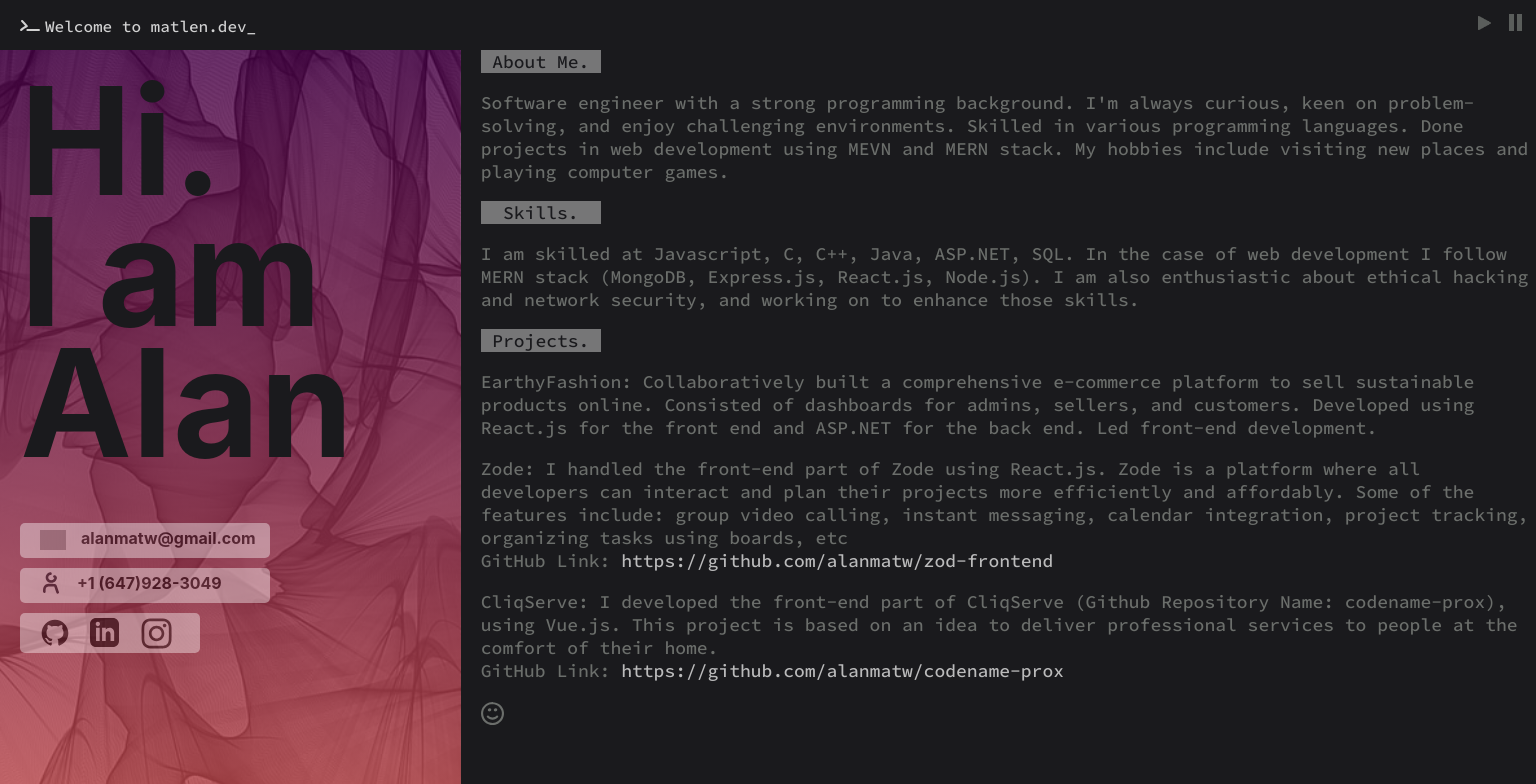
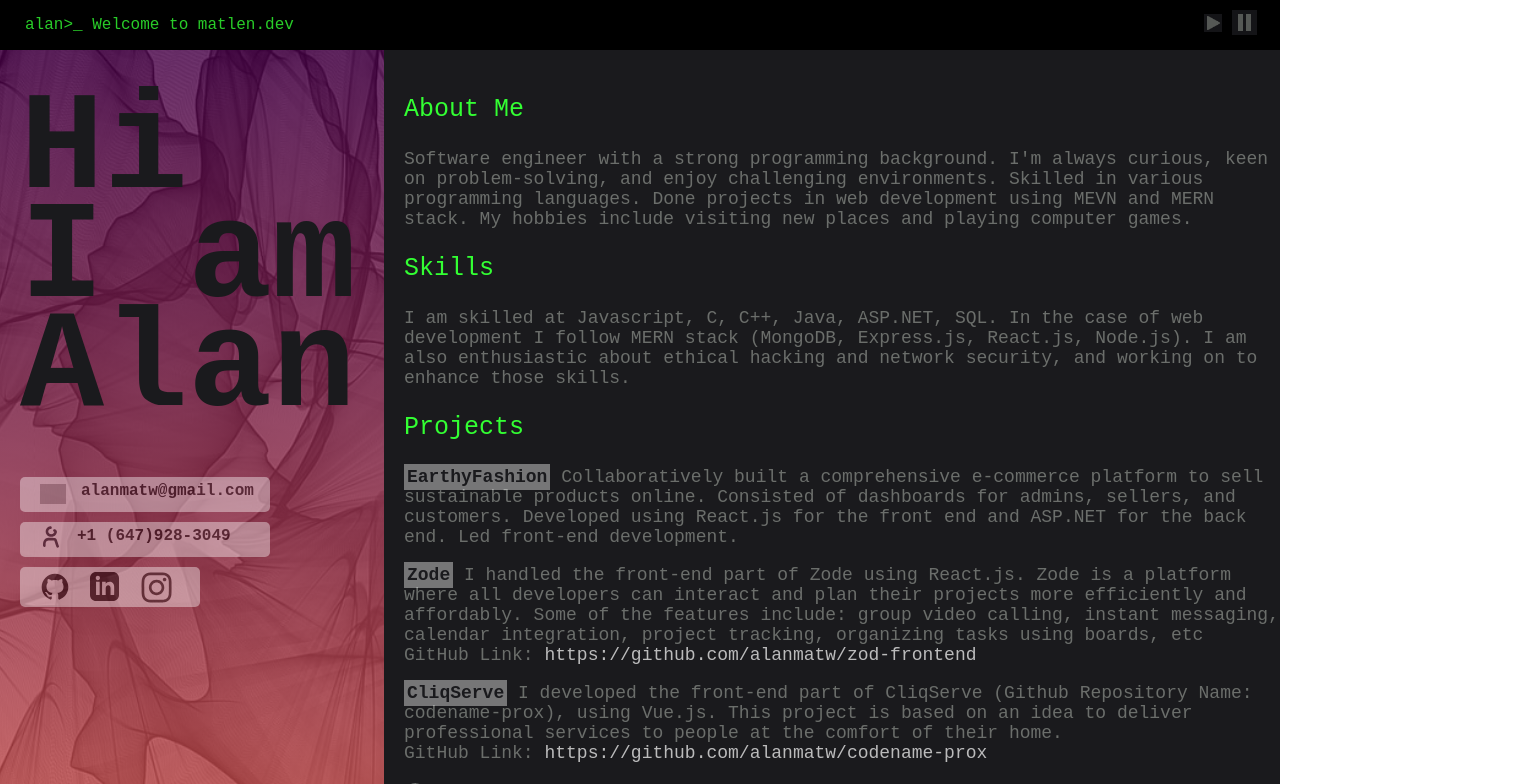
Before and after one commit to alanmatw/matlen.dev, a React (Create React App) app in the folder client/: page / in a window 1280 px wide. Shown: the top 784 px of the page, 1536 px wide, since content can reach past the window. Built offline with nearby package versions, Linux system fonts and the light colour scheme; no server answers; grey boxes are pictures that could not be loaded.

Commit message:
refactor: changed the entire layout - front-end

```diff
--- a/client/src/components/home/home.css
+++ b/client/src/components/home/home.css
@@ -1,15 +1,16 @@
 .homeWrapper {
-    width: 1536px;
+    width: 100%;
+    height: 100vh;
+    font-family: 'Courier New', Courier, monospace;
 }
 
 .navWrapper {
     height: 50px;
-    background-color: #1A1A1D;
+    background-color: #000;
     padding-left: 20px;
 }
 
 .nav-grid {
-    width: 100%;
     display: grid;
     grid-template-columns: 1fr 1fr;
     opacity: 0.8;
@@ -17,14 +18,14 @@
 
 .nav-song {
     padding-top: 10px;
-    padding-left: 92%;
+    padding-left: 88%;
 }
 
-.nav-flex-wrapper {
-    display: flex;
+.nav-left {
+
 }
 
-.nav-cmd {
+/*.nav-cmd {
     padding-top: 30px;
     width: 20px;
 	height: 20px;
@@ -32,22 +33,30 @@
 	background-repeat: no-repeat;
 	background-position: center;
 	background-size: contain;
-}
+    filter: hue-rotate(90deg) saturate(200%) brightness(100%) contrast(100%);
+}*/
 
 .nav-msg {
     padding-left: 5px;
-    font-family: "code-medium";
-    color: #fff;
+    color: #33ff33;
+}
+
+.blinking-cursor {
+    animation: blink 1s infinite;
+}
+
+@keyframes blink {
+    0%, 100% { opacity: 1; }
+    50% { opacity: 0; }
 }
 
 .webBodyWrapper {
     display: grid;
     grid-template-columns: 30% 70%;
-    height: 681px;
+    height: calc(100% - 50px);
 }
 
 .webBodyLeft {
-    /*background-color: #61892F;*/
 	background-image: linear-gradient(rgb(72,0,72,0.8), rgb(192,72,72,0.8)), url('../../assets/abs1.jpg');
 	background-repeat: no-repeat;
 	background-position: center;
@@ -65,6 +74,8 @@
 
 .wBL-container {
     padding-left: 20px;
+    padding-top: 20px;
+    height: 100%;
 }
 
 .wBL-h-wrapper {
@@ -74,15 +85,15 @@
 .wBL-p1 {
     margin: 0;
     font-weight: bold;
-    font-size: 150px;
+    font-size: 140px;
     color: #1A1A1D;
 }
 
 /*.wBL-h-tree {
     margin-top: 120px;
-    width: 30px;
-	height: 30px;
-	background-image: url('../../assets/smiley.svg');
+    width: 40px;
+	height: 40px;
+	background-image: url('../../assets/undraw_tree.svg');
 	background-repeat: no-repeat;
 	background-position: center;
 	background-size: contain;
@@ -90,7 +101,7 @@
 
 .wBL-p2 {
     margin-top: -50px;
-    font-size: 150px;
+    font-size: 140px;
     color: #1A1A1D;
     font-weight: bold;
     margin-bottom: 0px;
@@ -98,7 +109,7 @@
 
 .wBL-p3 {
     margin-top: -50px;
-    font-size: 150px;
+    font-size: 140px;
     color: #1A1A1D;
     font-weight: bold;
     margin-bottom: 0;
@@ -223,7 +234,7 @@
     margin-top: -2px;
     width: 45px;
 	height: 45px;
-	background-image: url('../../assets/instagram\ logo.svg');
+	background-image: url('../../assets/instagram_logo.svg');
 	background-repeat: no-repeat;
 	background-position: center;
 	background-size: cover;
@@ -231,39 +242,32 @@
 
 .webBodyRight {
     background-color: #1A1A1D;
+    overflow-y: auto;
 }
 
 .wBR-container {
     padding-left: 20px;
-    padding-top: 0px;
+    padding-top: 20px;
 }
 
-/*.wBR-photo {
-    border-radius: 10px;
-    width: 150px;
-    height: 150px;
-	background-image: url('../../assets/photo1.jpg');
-	background-repeat: no-repeat;
-	background-position: center;
-	background-size: contain;
-}*/
+.wBR-s1-p1 {
+    font-size: 25px;
+    color: #33ff33;
+}
 
-.wBR-s1-p1 {
-    font-family: "code-medium";
-    padding-left: 0px;
-    padding-top: 0px;
+.project-name {
+    padding: 3px;
     font-size: 18px;
     color: #1A1A1D;
     background-color: #fff;
     opacity: 0.4;
     width: 120px;
-    /*color: #fff;*/
     margin: 0px;
     text-align: center;
+    font-weight: bolder;
 }
 
 .wBR-s1-p2 {
-    font-family: "code-medium";
     padding-left: 0px;
     padding-top: 0px;
     font-size: 18px;
@@ -271,7 +275,6 @@
 }
 
 .wBR-white {
-    /*color: #61892F;*/
     color: #fff;
     opacity: 0.7;
 }
@@ -285,7 +288,7 @@
 }
 
 .wBR-bold-qw {
-    font-family: "code-extrabold";
+
 }
 
 .wBR-svg {
--- a/client/src/components/home/home.js
+++ b/client/src/components/home/home.js
@@ -11,30 +11,33 @@ function Home() {
     })*/
 
     return (
+
         <div className='homeWrapper'>
+
             <div className='navWrapper'>
 
                 <div className='nav-grid'>
-
-                    <div className='nav-flex-wrapper'>
-                        <div className='nav-cmd'></div>
-                        <p className='nav-msg'>Welcome to matlen.dev_</p>
+                    <div className='nav-left'>
+                        <p className='nav-msg'>
+                            <span>alan&gt;_ Welcome to matlen.dev</span>
+                            <span className='blinking-cursor'>|</span>
+                        </p>
                     </div>
 
                     <div className='nav-song'>
                         <Song />
                     </div>
-
                 </div>
 
             </div>
+
             <div className='webBodyWrapper'>
 
                 <div className='webBodyLeft'>
 
                     <div className='wBL-container'>
                         <div className='wBL-h-wrapper'>
-                            <p className='wBL-p1'>Hi.</p>
+                            <p className='wBL-p1'>Hi</p>
                             <div className='wBL-h-tree'></div>
                         </div>
                         <p className='wBL-p2'>I am</p>
@@ -65,7 +68,7 @@ function Home() {
                     <div className='wBR-container'>
 
                         <div>
-                            <p className='wBR-s1-p1'>About Me.</p>
+                            <p className='wBR-s1-p1'>About Me</p>
                             <p className='wBR-s1-p2'>
                                 Software engineer with a strong programming background. I'm always curious, keen on problem-solving,
                                 and enjoy challenging environments. Skilled in various programming languages. Done projects in web development
@@ -74,7 +77,7 @@ function Home() {
                         </div>
 
                         <div>
-                            <p className='wBR-s1-p1'>Skills.</p>
+                            <p className='wBR-s1-p1'>Skills</p>
                             <p className='wBR-s1-p2'>
                                 I am skilled at Javascript, C, C++, Java, ASP.NET, SQL. In the case of web development I follow MERN stack (MongoDB, Express.js, React.js, Node.js).
                                 I am also enthusiastic about ethical hacking and network security, and working on to enhance those skills.
@@ -82,19 +85,19 @@ function Home() {
                         </div>
 
                         <div>
-                            <p className='wBR-s1-p1'>Projects.</p>
+                            <p className='wBR-s1-p1'>Projects</p>
                             <p className='wBR-s1-p2'>
-                                EarthyFashion: Collaboratively built a comprehensive e-commerce platform to sell sustainable products online. Consisted of dashboards for admins, sellers, and customers.
+                                <span className='project-name'>EarthyFashion</span> Collaboratively built a comprehensive e-commerce platform to sell sustainable products online. Consisted of dashboards for admins, sellers, and customers.
                                 Developed using React.js for the front end and ASP.NET for the back end. Led front-end development.<br></br>
                             </p>
                             <p className='wBR-s1-p2'>
-                                Zode: I handled the front-end part of Zode using React.js. Zode is a platform where all developers can interact and plan their
+                                <span className='project-name'>Zode</span> I handled the front-end part of Zode using React.js. Zode is a platform where all developers can interact and plan their
                                 projects more efficiently and affordably. Some of the features include: group video calling, instant messaging, calendar integration,
                                 project tracking, organizing tasks using boards, etc<br></br>
                                 GitHub Link: <a href='https://github.com/alanmatw/zod-frontend' id='wBR-underline'><span className='wBR-white'>https://github.com/alanmatw/zod-frontend</span></a>
                             </p>
                             <p className='wBR-s1-p2'>
-                                CliqServe: I developed the front-end part of CliqServe (Github Repository Name: codename-prox), using Vue.js.
+                                <span className='project-name'>CliqServe</span> I developed the front-end part of CliqServe (Github Repository Name: codename-prox), using Vue.js.
                                 This project is based on an idea to deliver professional services to people at the comfort of their home.<br></br>
                                 GitHub Link: <a href='https://github.com/alanmatw/codename-prox' id='wBR-underline'><span className='wBR-white'>https://github.com/alanmatw/codename-prox</span></a>
                             </p>
@@ -103,6 +106,30 @@ function Home() {
 
                         <div className='wBR-smiley'></div>
 
+                    </div>
+
+                    <div className='wBR-contact'>
+                        <form className='contact-form'>
+                                <input
+                                    type='text'
+                                    name='name'
+                                    placeholder='Name'
+                                    required
+                                />
+                                <input
+                                    type='email'
+                                    name='email'
+                                    placeholder='Email'
+                                    required
+                                />
+                                <textarea
+                                    name='comment'
+                                    placeholder='Comment'
+                                    rows='4'
+                                    required
+                                ></textarea>
+                                <button type='submit'>Send</button>
+                            </form>
                     </div>
 
                     <div className='wBR-copyright'>
```
Also changed, not shown: client/src/assets/instagram_logo.svg (renamed from client/src/assets/instagram logo.svg).
